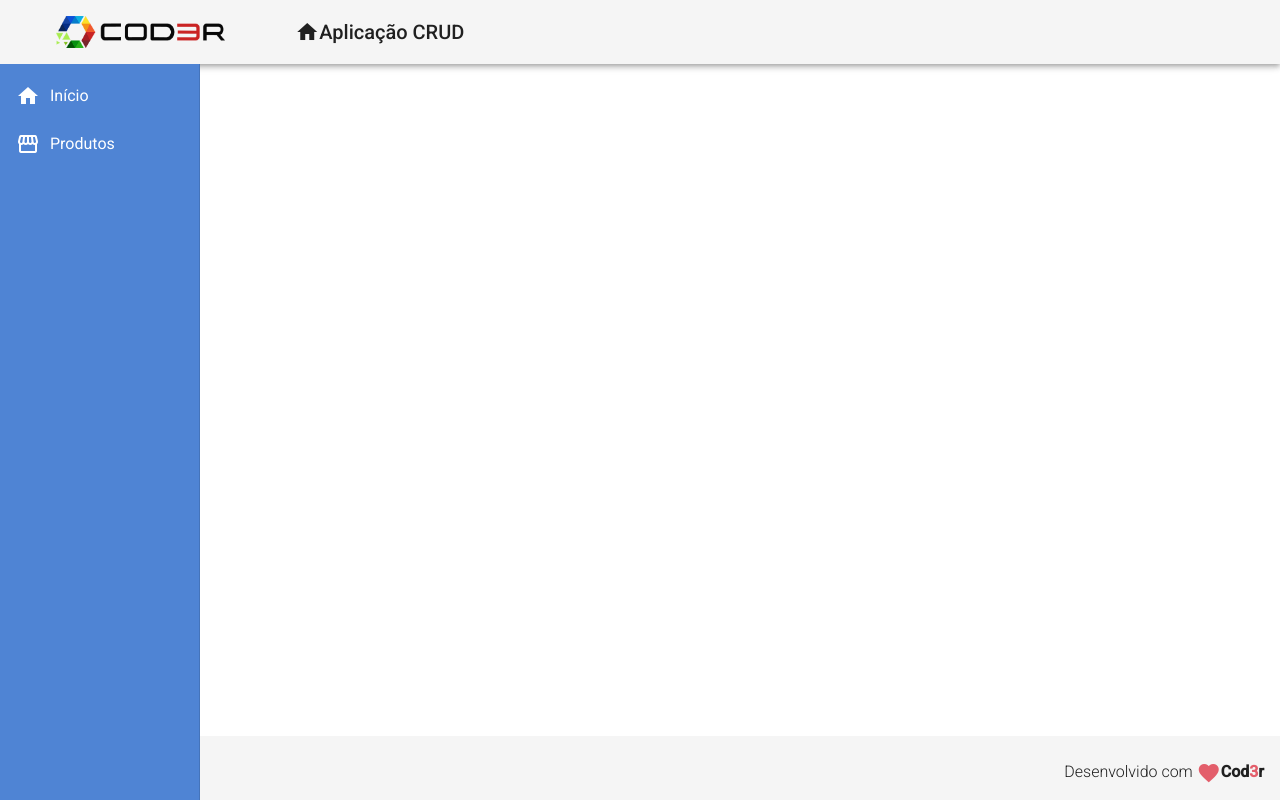
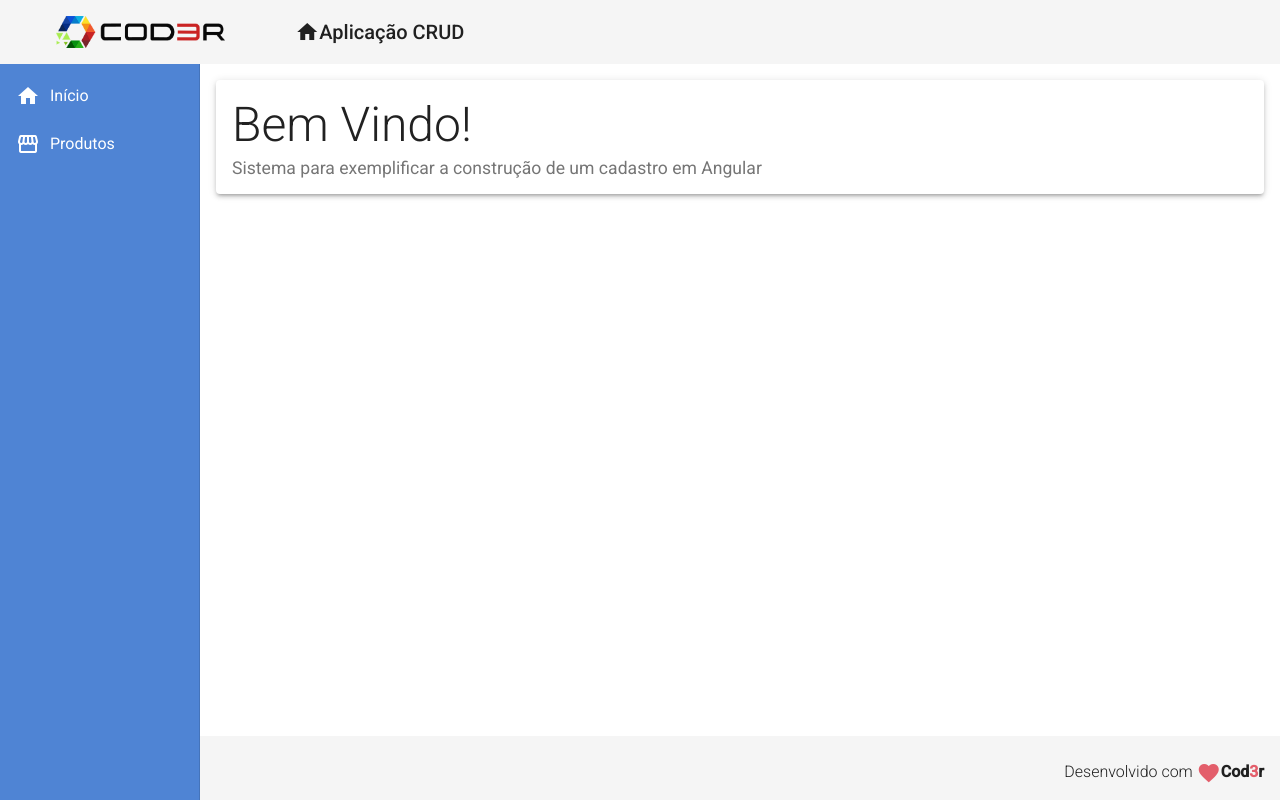
Before and after one commit to barbarapereira/formulario-reativo, an Angular app in the folder frontend/: page / in a window 1280 px wide. Built offline with nearby package versions, Linux system fonts and the light colour scheme.

Commit message:
criando o componente home

```diff
--- a/frontend/src/app/components/template/nav/nav.component.css
+++ b/frontend/src/app/components/template/nav/nav.component.css
@@ -10,3 +10,8 @@
 .sidenav i {
   padding-right: 10px;
 }
+
+.content {
+  padding: 16px;
+  background-color: #fff;
+}
--- a/frontend/src/app/components/template/nav/nav.component.html
+++ b/frontend/src/app/components/template/nav/nav.component.html
@@ -11,4 +11,7 @@
       </a>
     </mat-nav-list>
   </mat-sidenav>
+  <mat-sidenav-content class="content">
+    <app-home></app-home>
+  </mat-sidenav-content>
 </mat-sidenav-container>
--- /dev/null
+++ b/frontend/src/app/views/home/home.component.css
@@ -0,0 +1,9 @@
+.home .title {
+  font-size: 3rem;
+  font-weight: 300;
+  line-height: 1.2;
+}
+
+.home .subtitle {
+  font-size: 1.1rem;
+}
--- /dev/null
+++ b/frontend/src/app/views/home/home.component.html
@@ -0,0 +1,4 @@
+<mat-card class="home mat-elevation-z3">
+  <mat-card-title class="title">Bem Vindo!</mat-card-title>
+  <mat-card-subtitle class="subtitle">Sistema para exemplificar a construção de um cadastro em Angular</mat-card-subtitle>
+</mat-card>
--- /dev/null
+++ b/frontend/src/app/views/home/home.component.ts
@@ -0,0 +1,15 @@
+import { Component, OnInit } from '@angular/core';
+
+@Component({
+  selector: 'app-home',
+  templateUrl: './home.component.html',
+  styleUrls: ['./home.component.css']
+})
+export class HomeComponent implements OnInit {
+
+  constructor() { }
+
+  ngOnInit(): void {
+  }
+
+}
```
Also changed, not shown: frontend/src/app/app.module.ts (+6 -2 lines).
